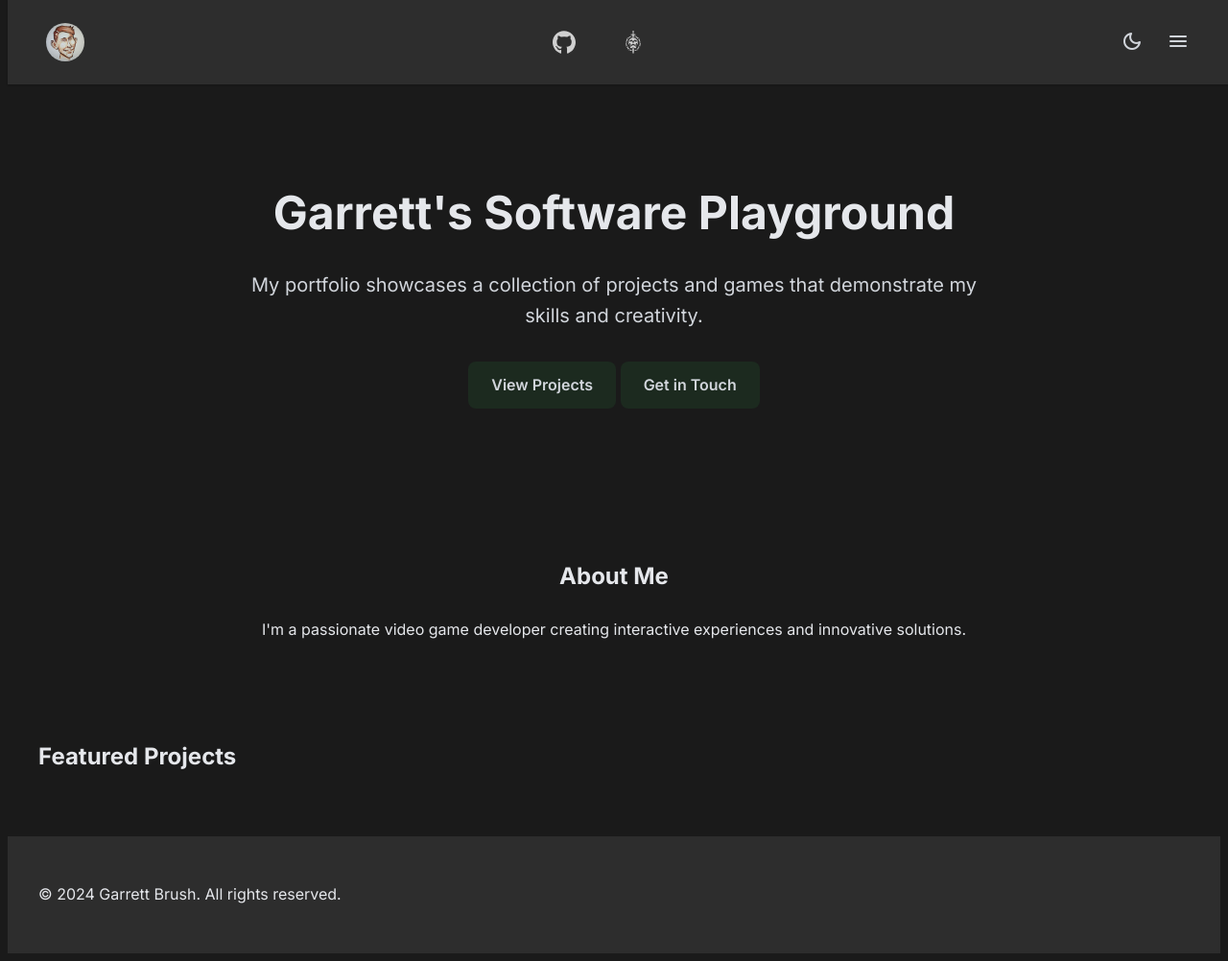
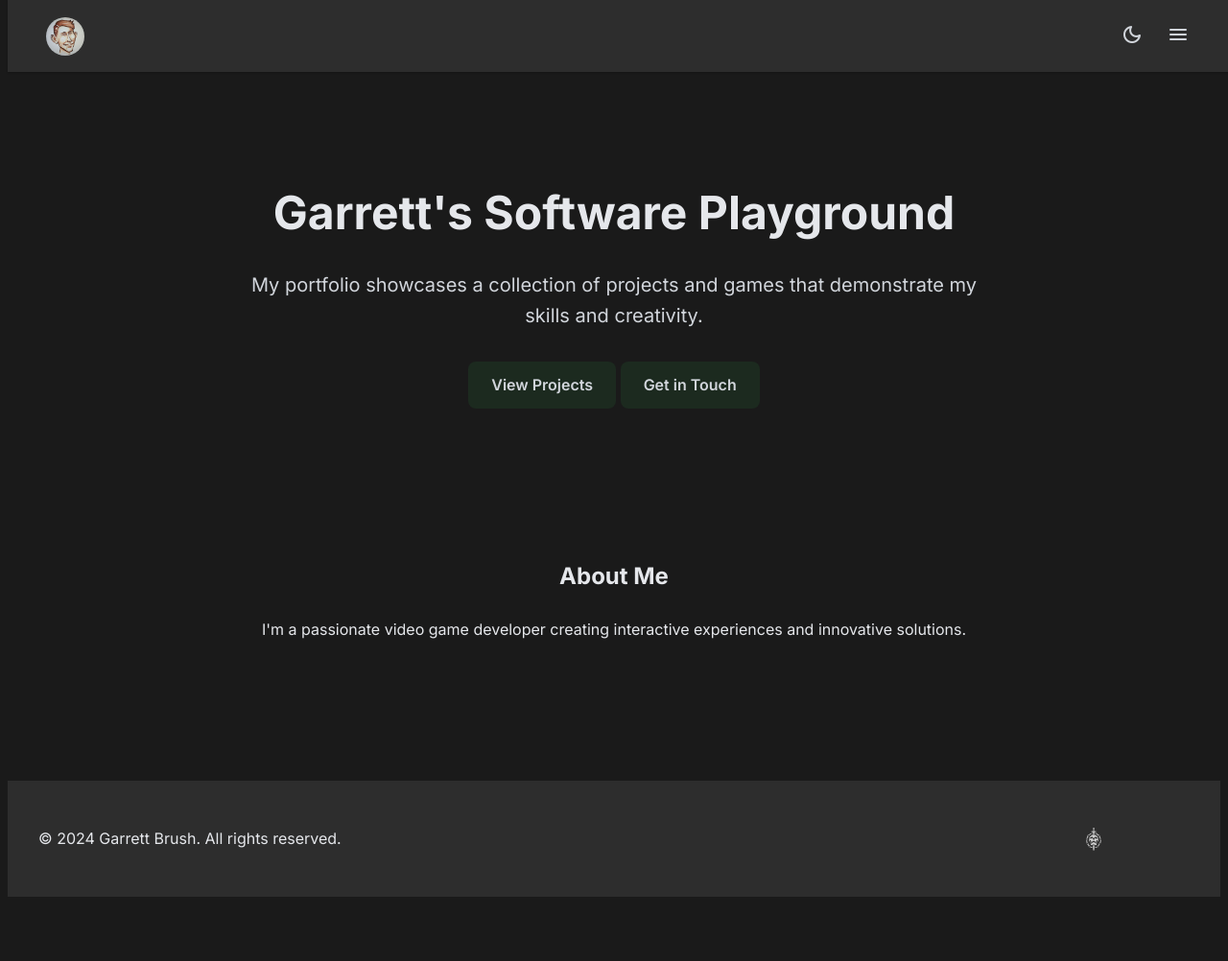
Before and after one commit to BrushWild/BrushWild.github.io, a plain HTML site: page index.html in a window 1280 px wide. Shown: the whole page at 96% size. After the commit the page ends 943 px from the top, so only its background shows below. Drawn offline with nearby package versions, Linux system fonts and the light colour scheme.

Commit message:
- Moved social links from the header to the footer for better organization and cleaner navigation - Removed GitHub icon from social links to maintain consistency

```diff
--- a/index.html
+++ b/index.html
@@ -14,14 +14,7 @@
             <a href="index.html" class="nav-logo">
                 <img src="images/Caricature.jpg" alt="Profile" width="40" height="40">
             </a>
-            <div class="social-links">
-                <a href="https://github.com/BrushWild" target="_blank" class="social-link">
-                    <img src="images/github.svg" alt="GitHub" width="24" height="24">
-                </a>
-                <a href="https://dungeon.report/pc/4611686018476214524" target="_blank" class="social-link">
-                    <img src="images/dungeonreporticon.svg" alt="DungeonReport" width="24" height="24">
-                </a>
-            </div>
+
 
             <div class="nav-buttons">
                 <button class="theme-toggle" aria-label="Toggle theme">
@@ -30,7 +23,7 @@
                 <button class="menu-btn">
                     <span class="material-symbols-rounded">menu</span>
                     <ul class="nav-links">
-                        <li><a href="index.html" class="active">Home</a></li>
+                        <li><a href="index.html">Home</a></li>
                         <li><a href="projects.html">Projects</a></li>
                         <li><a href="contact.html">Contact</a></li>
                     </ul>
@@ -57,17 +50,23 @@
             <p></p>
         </section>
 
-        <section class="featured-projects">
+        <!-- Project cards will be dynamically added via JavaScript -->
+        <!-- <section class="featured-projects">
             <h2>Featured Projects</h2>
             <div class="project-grid">
-                <!-- Project cards will be dynamically added via JavaScript -->
+
             </div>
-        </section>
+        </section> -->
     </main>
 
     <footer>
         <div class="footer-content">
             <p>&copy; 2024 Garrett Brush. All rights reserved.</p>
+            <div class="social-links">
+                <a href="https://dungeon.report/pc/4611686018476214524" target="_blank" class="social-link">
+                    <img src="images/dungeonreporticon.svg" alt="DungeonReport" width="24" height="24">
+                </a>
+            </div>
         </div>
     </footer>
 
```
Also changed, not shown: contact.html (+7 -9 lines), projects.html (+7 -9 lines), images/dice/dice-1.svg, images/dice/dice-2.svg, images/dice/dice-3.svg, images/dice/dice-4.svg, images/dice/dice-5.svg, images/dice/dice-6.svg.
